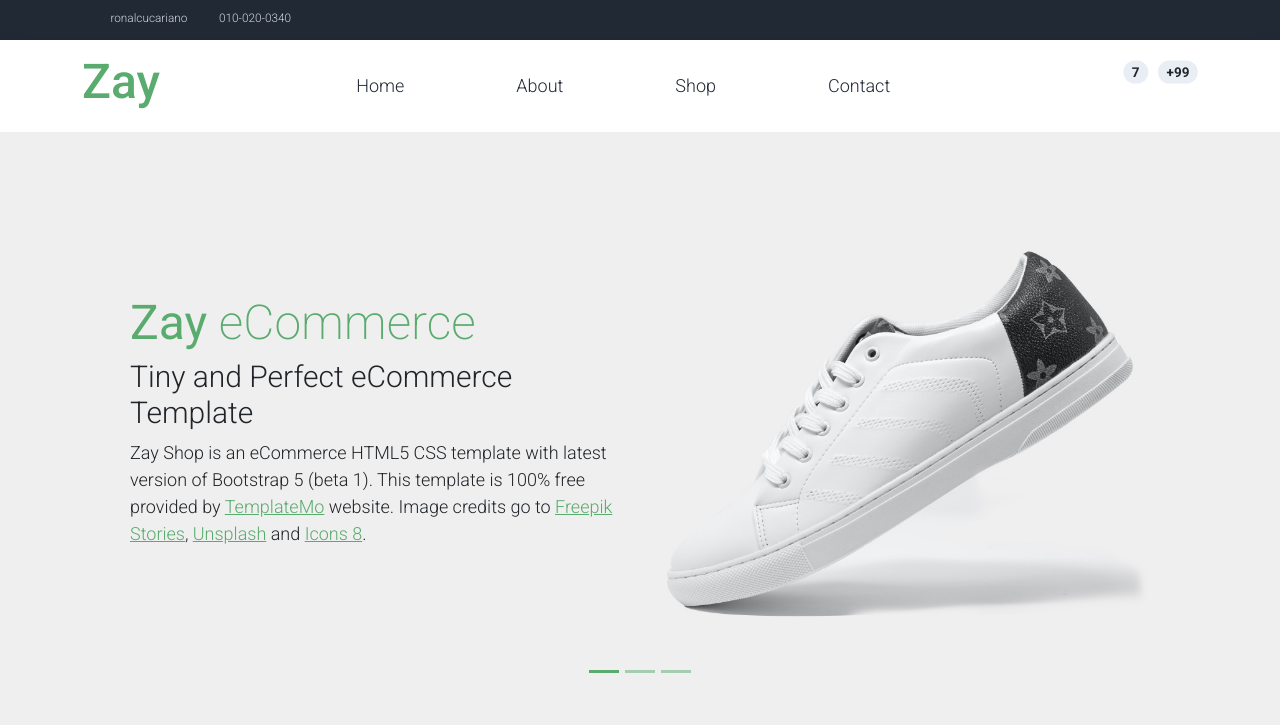
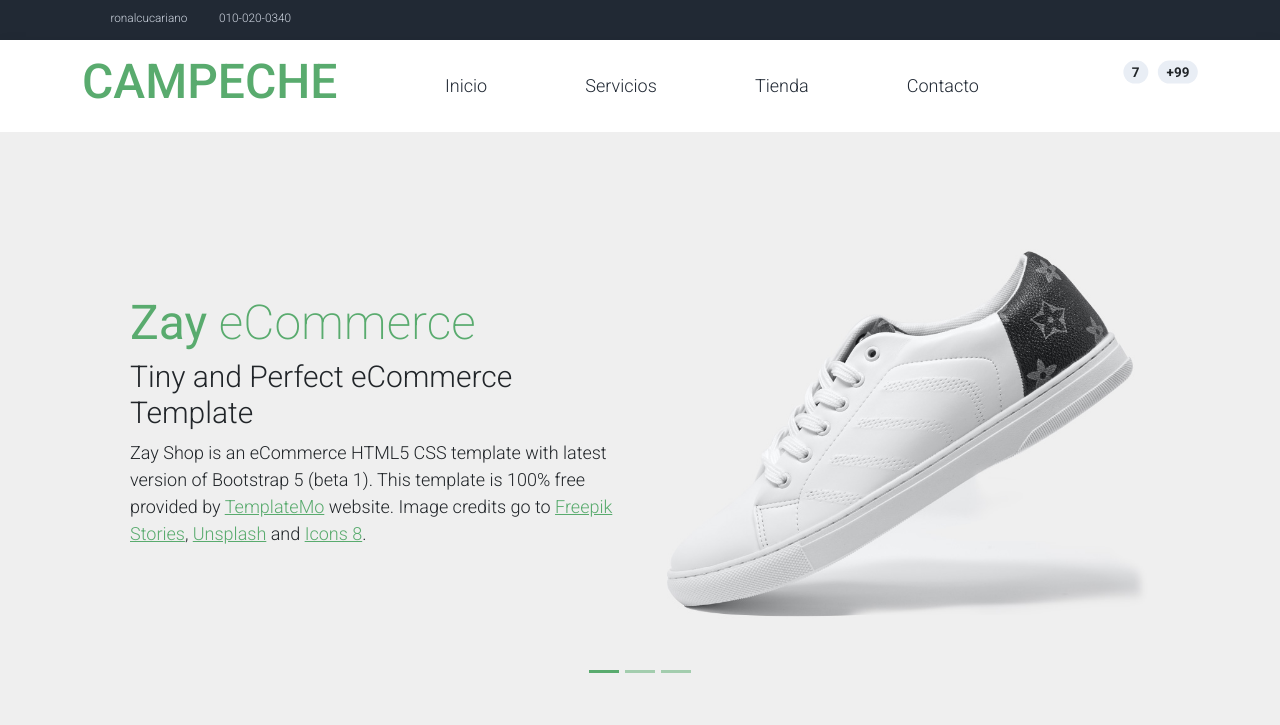
Before and after one commit to RonalDC881177/campeche_Final, a PHP site: page /campeche_final/ in a window 1280 px wide. Shown: the top 725 px of the page. Run offline with PHP 8.4, Linux system fonts and the light colour scheme; some web fonts are replaced.

Commit message:
se realizan cambios del home

```diff
--- a/Controllers/Home.php
+++ b/Controllers/Home.php
@@ -12,28 +12,4 @@ class Home extends Controller
         $data['title'] = 'Pagina Principal';
         $this->views->getView('home', "index", $data);
     }
-//VISTA ABOUT
-    public function about()
-    {
-        $data['title'] = 'Nosotros';
-        $this->views->getView('principal', "about", $data);
-    }
-//VISTA TIENDA
-    public function shop()
-    {
-        $data['title'] = 'Productos';
-        $this->views->getView('principal', "shop", $data);
-    }
-//VISTA DETALLES
-    public function details($id_producto)
-    {
-        $data['title'] = 'Detalles';
-        $this->views->getView('principal', "details", $data);
-    }
-//VISTA DETALLES
-    public function contact($id_producto)
-    {
-        $data['title'] = 'Contacto';
-        $this->views->getView('principal', "contact", $data);
-    }
 }
--- a/Views/templates/header.php
+++ b/Views/templates/header.php
@@ -48,8 +48,8 @@
     <nav class="navbar navbar-expand-lg navbar-light shadow">
         <div class="container d-flex justify-content-between align-items-center">
 
-            <a class="navbar-brand text-success logo h1 align-self-center" href="index.html">
-                Zay
+            <a class="navbar-brand text-success logo h1 align-self-center" href="<?php echo BASE_URL; ?>">
+            <?php echo TITLE; ?>
             </a>
 
             <button class="navbar-toggler border-0" type="button" data-bs-toggle="collapse" data-bs-target="#templatemo_main_nav" aria-controls="navbarSupportedContent" aria-expanded="false" aria-label="Toggle navigation">
@@ -60,16 +60,16 @@
                 <div class="flex-fill">
                     <ul class="nav navbar-nav d-flex justify-content-between mx-lg-auto">
                         <li class="nav-item">
-                            <a class="nav-link" href="index.html">Home</a>
+                            <a class="nav-link" href="<?php echo BASE_URL . 'Principal/details'?>">Inicio</a>
                         </li>
                         <li class="nav-item">
-                            <a class="nav-link" href="about.html">About</a>
+                            <a class="nav-link" href="<?php echo BASE_URL . 'Principal/about'?>">Servicios</a>
                         </li>
                         <li class="nav-item">
-                            <a class="nav-link" href="shop.html">Shop</a>
+                            <a class="nav-link" href="<?php echo BASE_URL . 'Principal/shop'?>">Tienda</a>
                         </li>
                         <li class="nav-item">
-                            <a class="nav-link" href="contact.html">Contact</a>
+                            <a class="nav-link" href="<?php echo BASE_URL . 'Principal/contact'?>">Contacto</a>
                         </li>
                     </ul>
                 </div>
```
Also changed, not shown: Controllers/Principal.php (added, +38 -0 lines).
